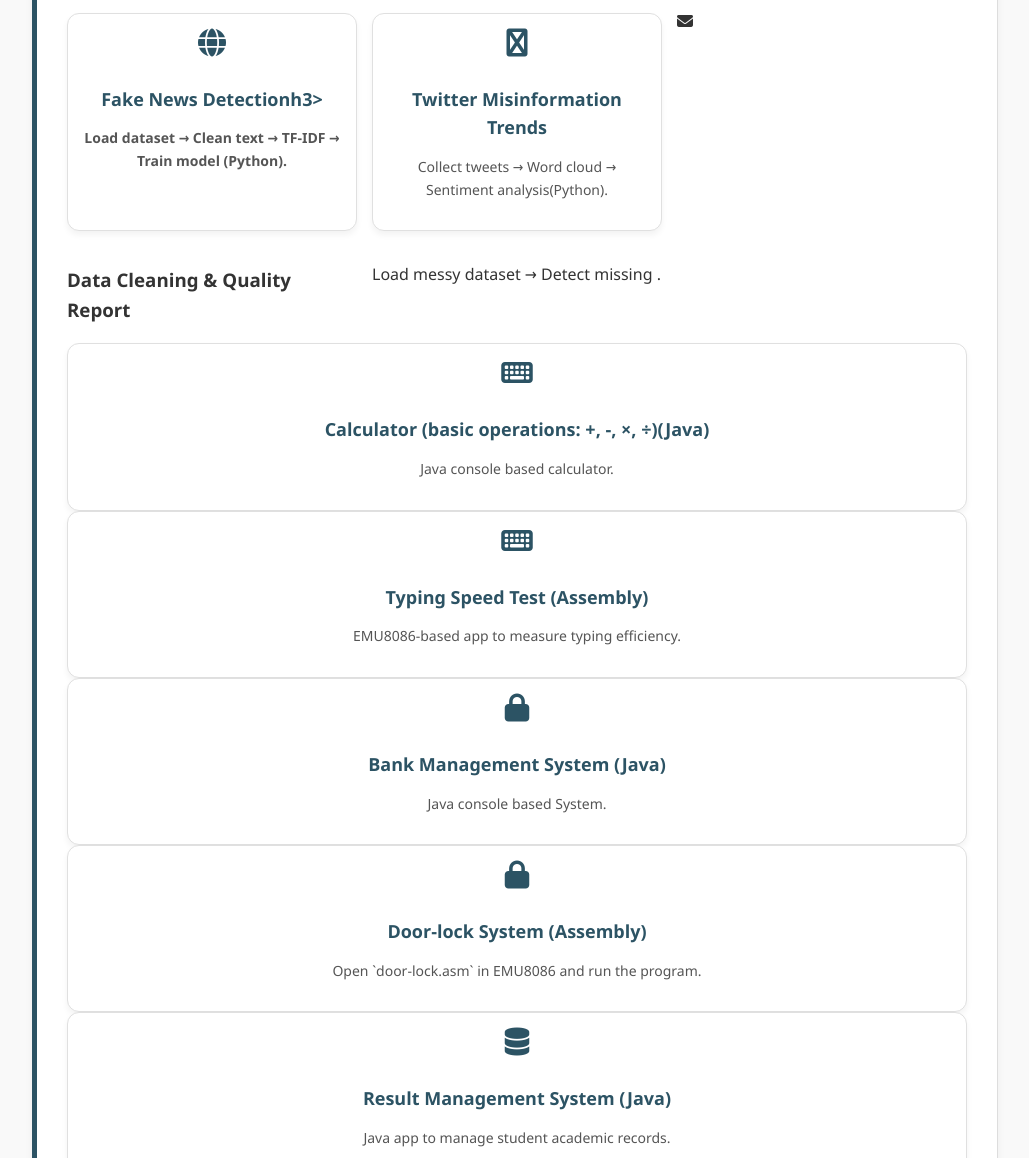
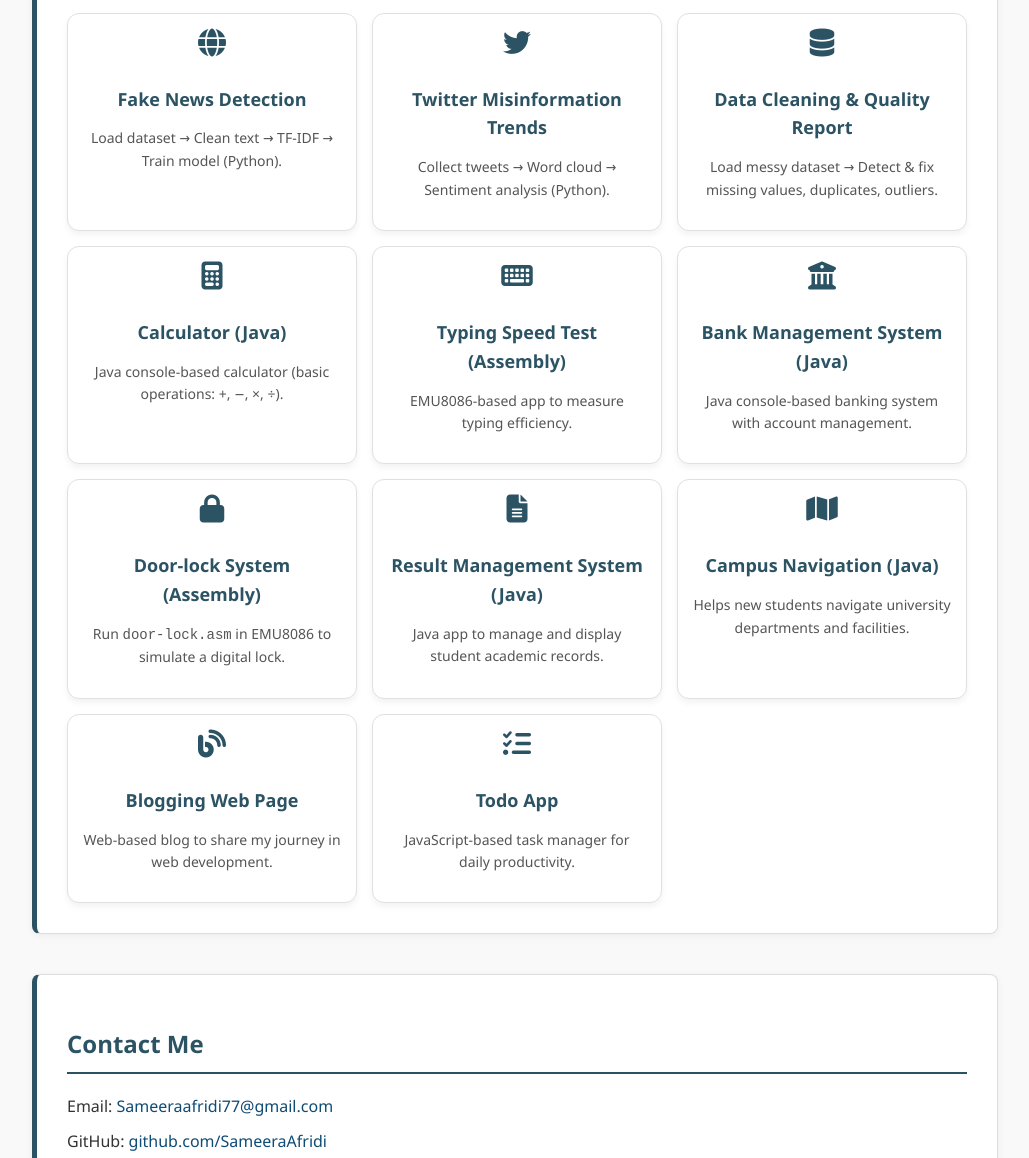
Before and after one commit to SameeraAfridi/portfolio, a plain HTML site: page index.html in a window 1280 px wide. Shown: the part 2604-3762 px from the top of the page, without its empty margins (125-1154 px from the left). Drawn offline with Linux system fonts and the light colour scheme.

Commit message:
Update index.html

```diff
--- a/index.html
+++ b/index.html
@@ -101,66 +101,87 @@
     <section id="projects">
   <h2>Projects</h2>
   <div class="projects-grid">
-            <!-- 🔹 Smaller, cleaner cards -->
 
+    <!-- Fake News -->
     <div class="project-card">
       <i class="fas fa-globe"></i>
-                <h3>Fake News Detectionh3>
+      <h3>Fake News Detection</h3>
       <p>Load dataset → Clean text → TF-IDF → Train model (Python).</p>
     </div>
+
+    <!-- Twitter -->
     <div class="project-card">
-                <i class="fas fa-twitter"></i>
+      <i class="fab fa-twitter"></i>
       <h3>Twitter Misinformation Trends</h3>
-                <p>Collect tweets → Word cloud → Sentiment analysis(Python).</p>
-            </div
-            <div class="project-card">
-                <i class="fas fa-envelope"></i>
-                <h3>Data Cleaning & Quality Report</h3>
-                <p>Load messy dataset → Detect missing .</p>
+      <p>Collect tweets → Word cloud → Sentiment analysis (Python).</p>
     </div>
 
+    <!-- Data Cleaning -->
     <div class="project-card">
-                <i class="fas fa-keyboard"></i>
-                <h3> Calculator (basic operations: +, -, ×, ÷)(Java)</h3>
-                <p>Java console based calculator.</p>
+      <i class="fas fa-database"></i>
+      <h3>Data Cleaning & Quality Report</h3>
+      <p>Load messy dataset → Detect & fix missing values, duplicates, outliers.</p>
     </div>
+
+    <!-- Calculator -->
+    <div class="project-card">
+      <i class="fas fa-calculator"></i>
+      <h3>Calculator (Java)</h3>
+      <p>Java console-based calculator (basic operations: +, −, ×, ÷).</p>
+    </div>
+
+    <!-- Typing Speed -->
     <div class="project-card">
       <i class="fas fa-keyboard"></i>
       <h3>Typing Speed Test (Assembly)</h3>
       <p>EMU8086-based app to measure typing efficiency.</p>
     </div>
+
+    <!-- Bank Management -->
     <div class="project-card">
-                <i class="fas fa-lock"></i>
+      <i class="fas fa-university"></i>
       <h3>Bank Management System (Java)</h3>
-                <p>Java console based System.</p>
+      <p>Java console-based banking system with account management.</p>
     </div>
+
+    <!-- Door-lock -->
     <div class="project-card">
       <i class="fas fa-lock"></i>
       <h3>Door-lock System (Assembly)</h3>
-                <p>Open `door-lock.asm` in EMU8086 and run the program.</p>
+      <p>Run <code>door-lock.asm</code> in EMU8086 to simulate a digital lock.</p>
     </div>
+
+    <!-- Result Management -->
     <div class="project-card">
-                <i class="fas fa-database"></i>
+      <i class="fas fa-file-alt"></i>
       <h3>Result Management System (Java)</h3>
-                <p>Java app to manage student academic records.</p>
+      <p>Java app to manage and display student academic records.</p>
     </div>
+
+    <!-- Campus Navigation -->
     <div class="project-card">
       <i class="fas fa-map"></i>
       <h3>Campus Navigation (Java)</h3>
       <p>Helps new students navigate university departments and facilities.</p>
     </div>
+
+    <!-- Blog -->
     <div class="project-card">
       <i class="fas fa-blog"></i>
       <h3>Blogging Web Page</h3>
-                <p>Web-based blogging for my journey in web-dev.</p>
+      <p>Web-based blog to share my journey in web development.</p>
     </div>
+
+    <!-- Todo -->
     <div class="project-card">
       <i class="fas fa-list-check"></i>
-                <h3>Todo-App</h3>
-                <p>JavaScript-based to-do list application with task management.</p>
+      <h3>Todo App</h3>
+      <p>JavaScript-based task manager for daily productivity.</p>
     </div>
+
   </div>
 </section>
+
 
     <section id="contact">
         <h2>Contact Me</h2>
```
Lines whose indentation alone changed are shown as unchanged.
